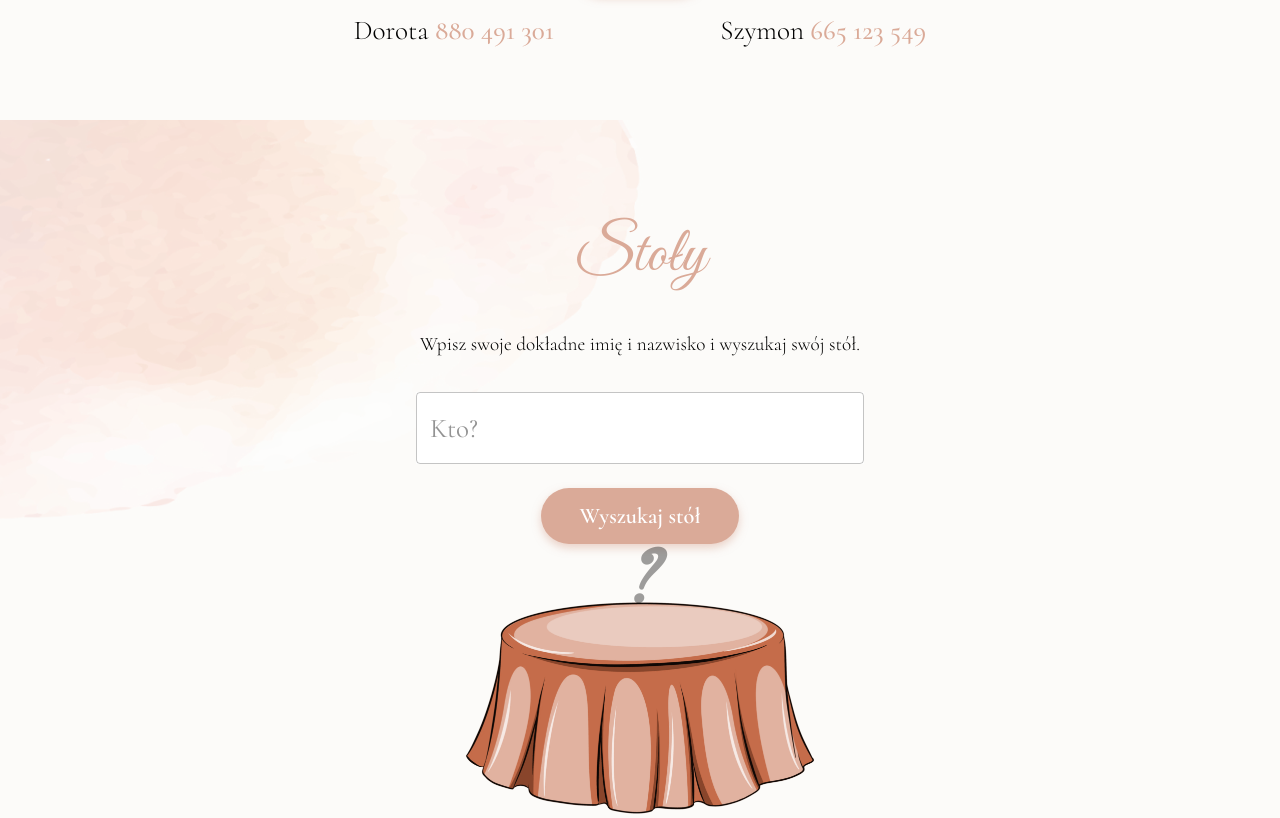
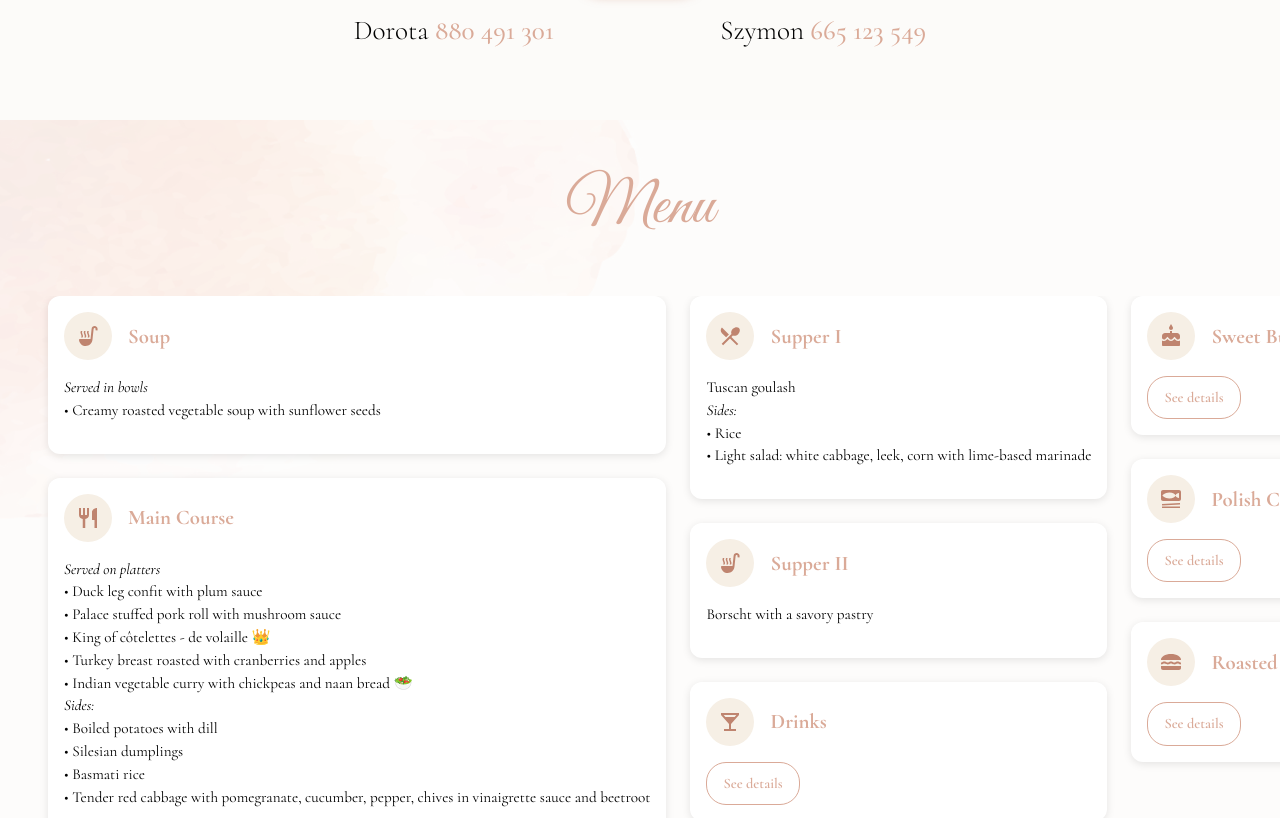
Before and after one commit to Milszym/wedding-web, a React (Create React App) app: page / in a window 1280 px wide. Shown: the part 4680-5498 px from the top of the page. Built offline with nearby package versions, Linux system fonts and the light colour scheme.

Commit message:
hide tables for now

```diff
--- a/src/ui/AppContent.tsx
+++ b/src/ui/AppContent.tsx
@@ -19,7 +19,7 @@ export const AppContent = () => {
         <WeddingWitnesses/>
         <Memories/>
         <Rsvp/>
-        <Tables/>
+        {/* <Tables/> */}
         {/* <Schedule/> */}
         <Menu />
 
```
